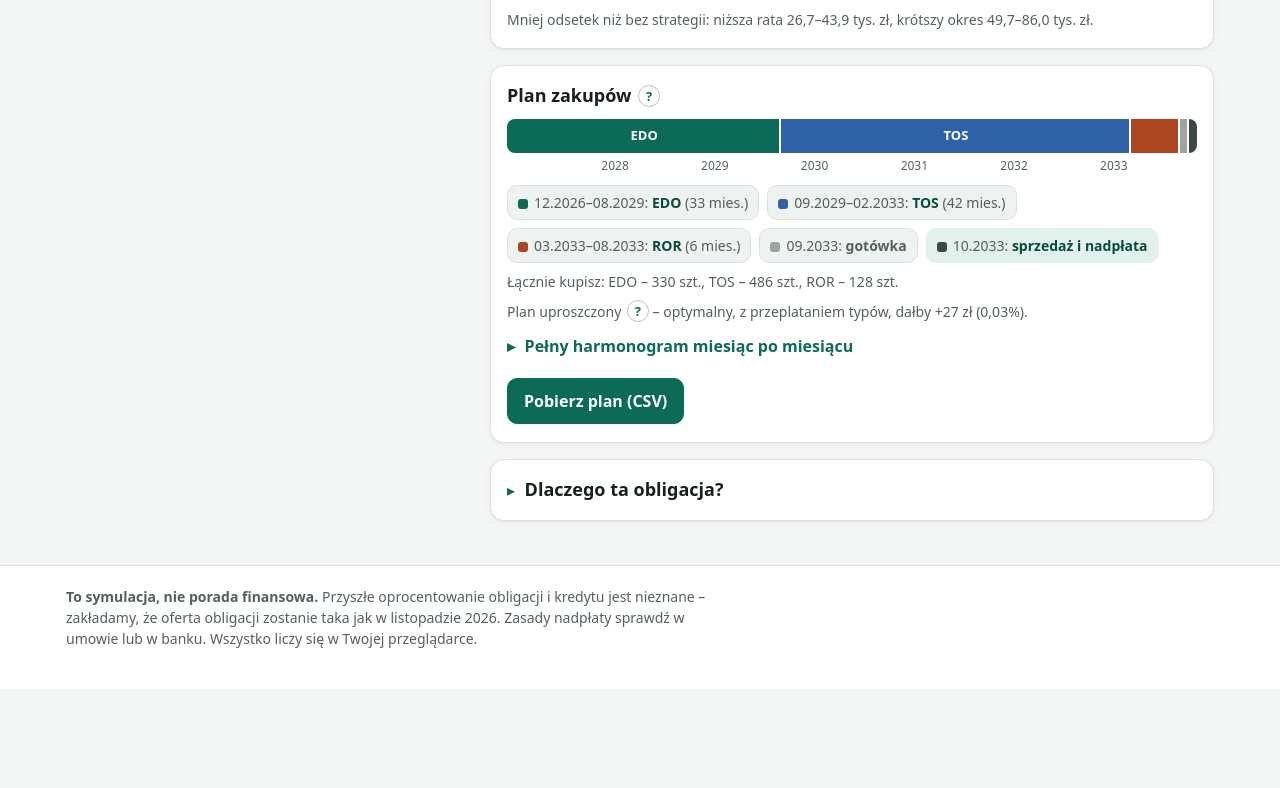
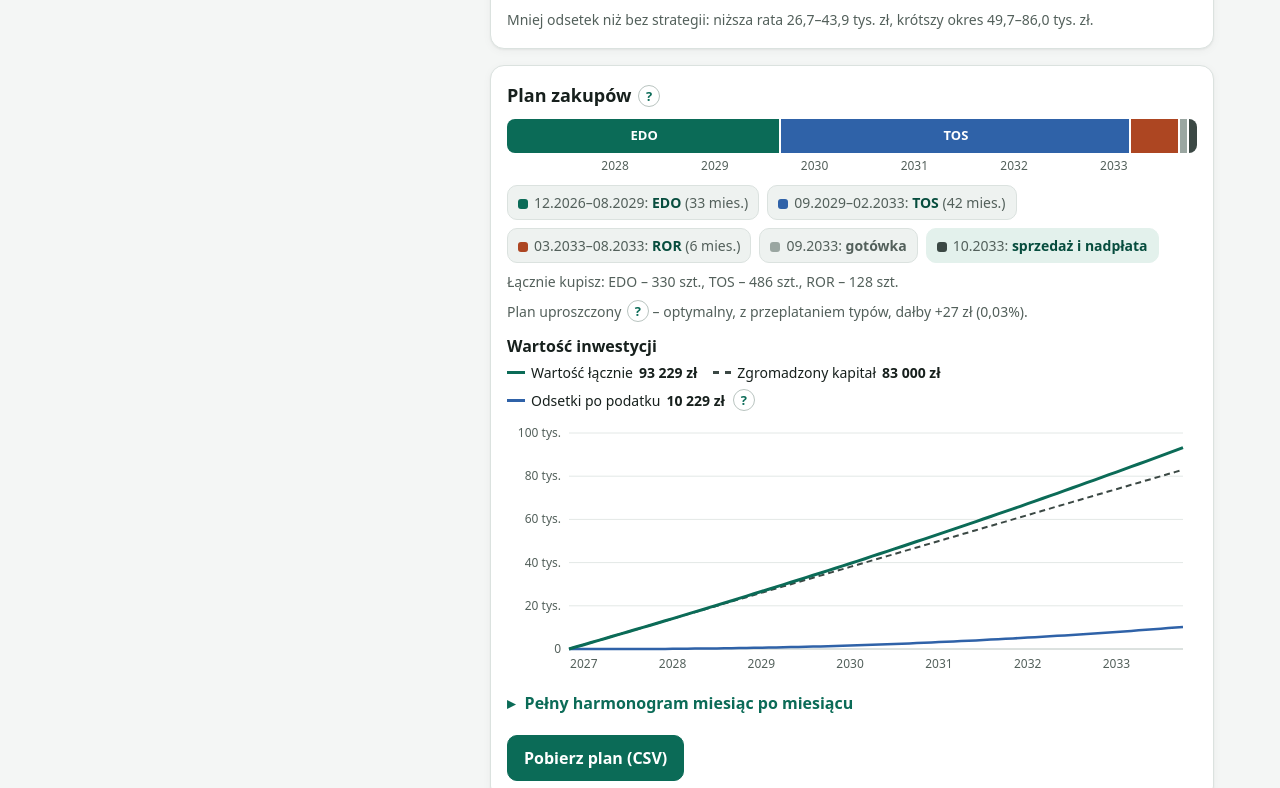
Before and after one commit to MrLaBaguette/BK2, a plain HTML site: page index.html in a window 1280 px wide. Shown: the part 1526-2314 px from the top of the page. Before the commit the page ends 2215 px from the top, so only its background shows below. Drawn offline with Linux system fonts and the light colour scheme.

Commit message:
Wykres wartości inwestycji w planie zakupów
Trzy linie: wartość łącznie (po sprzedaży w danym miesiącu), zgromadzony
kapitał (wpłaty + posiadane obligacje) i odsetki po podatku. Nad pełnym
harmonogramem; obliczenia bez zmian (testy 44/44).

Co-Authored-By: Claude Opus 5.5 <noreply@anthropic.com>
Claude-Session: https://claude.ai/code/session_01LBGkbH9VYjfYP8FwjCq17z

```diff
--- a/index.html
+++ b/index.html
@@ -360,6 +360,13 @@ tr.end td { background: var(--surface-2); font-weight: 650; }
 .mini-go { font-weight: 650; white-space: nowrap; }
 @media (min-width: 980px) { .mini-bar { display: none !important; } }
 
+/* ---------- wykres wartości inwestycji ---------- */
+.sub-h { font-size: 16px; margin: 18px 0 10px; }
+.chart .g-int { stroke: var(--t-tos); }
+.legend i.lg-cap { border-top-color: var(--bal); border-top-style: dashed; }
+.legend i.lg-int { border-top-color: var(--t-tos); }
+.legend b { font-variant-numeric: tabular-nums; }
+
 </style>
 </head>
 <body>
@@ -598,6 +605,9 @@ tr.end td { background: var(--surface-2); font-weight: 650; }
       <section class="panel" aria-labelledby="h-plan">
         <h2 id="h-plan">Plan zakupów <button type="button" class="tip" data-tip="plan" aria-label="Wyjaśnienie: jak czytać plan">?</button></h2>
         <div id="r-plan"></div>
+        <h3 class="sub-h">Wartość inwestycji</h3>
+        <div id="r-growth-legend" class="legend"></div>
+        <div id="r-growth" class="chart"></div>
         <details class="sub-details" id="d-table">
           <summary>Pełny harmonogram miesiąc po miesiącu</summary>
           <div id="r-table"></div>
@@ -1384,6 +1394,7 @@ var BK2 = (function () {
     plan: 'Co miesiąc kupujesz obligacje za całą dostępną gotówkę (wpłata, odsetki, pieniądze z wykupu), w pełnych setkach. Każdą trzymasz do wykupu albo do końca dopłat – wtedy sprzedajesz wszystko i nadpłacasz kredyt.',
     seria: 'Kod serii to symbol i miesiąc wykupu, np. EDO0434 = EDO z wykupem w kwietniu 2034. Znajdziesz go przy każdej pozycji na koncie obligacji.',
     prosty: 'Kupujesz schodkami: najpierw najdłuższe obligacje, potem coraz krótsze, bez przeplatania. Krótkie wstawki usuwamy, jeśli plan traci przez to najwyżej 1% (próg zmienisz w trybie ekspert).',
+    odsetki: 'Wartość łącznie minus zgromadzony kapitał: odsetki po podatku Belki. Gdybyś sprzedał obligacje przed terminem, potrącamy też opłatę za wcześniejszy wykup, dlatego na początku linia może być lekko pod zerem.',
     portfel: 'Ile dostałbyś na rękę, gdybyś w danym miesiącu sprzedał wszystkie obligacje: po opłatach za wcześniejszy wykup i po podatku Belki, razem z gotówką czekającą na zakup.'
   };
   var QUIPS = [
@@ -1766,6 +1777,7 @@ var BK2 = (function () {
     renderAfter(res, P);
     renderHoldResult(res);
     renderPlan(res);
+    renderGrowth(res);
     if ($('#d-table').open) renderTable(res);
     renderWhy(res, P);
     renderWarnings(res, P);
@@ -1948,6 +1960,47 @@ var BK2 = (function () {
     else if (res.cross) note = 'Od <b>' + mon(res.cross.abs) + '</b> portfel przewyższa dług – możesz spłacić całość.';
     else note = 'W ' + mon(L.endAbs) + ' portfel pokryje ' + pct(Math.min(1, res.bonds.net / L.S120), 0) + ' długu.';
     $('#r-chart-note').innerHTML = note;
+  }
+
+  /* ---------------- wartość inwestycji (w planie zakupów) ---------------- */
+  function renderGrowth(res) {
+    var box = $('#r-growth'), rows = res.sim.rows, L = res.loan;
+    if (!rows.length) { box.innerHTML = ''; $('#r-growth-legend').innerHTML = ''; return; }
+    var W = Math.round(Math.max(300, Math.min(820, box.clientWidth || 640)));
+    var narrow = W < 520, H = narrow ? 220 : 260, pl = narrow ? 50 : 62, pr = 14, pt = 14, pb = 30;
+    var start = res.portfolio0 || 0, cap = start;
+    var pts = [{ abs: L.endAbs - res.months, total: start, cap: start, int: 0 }];
+    rows.forEach(function (r) { cap += r.deposit; pts.push({ abs: r.abs, total: r.portfolio, cap: cap, int: r.portfolio - cap }); });
+    var ymax = 0, ymin = 0;
+    pts.forEach(function (p) { ymax = Math.max(ymax, p.total, p.cap); ymin = Math.min(ymin, p.int); });
+    var step = niceStep((ymax - ymin) / 5);
+    ymax = Math.max(step, Math.ceil(ymax / step - 1e-9) * step);
+    ymin = ymin < 0 ? -Math.ceil(-ymin / step - 1e-9) * step : 0;
+    var x0 = pts[0].abs, x1 = pts[pts.length - 1].abs, span = Math.max(1, x1 - x0);
+    function X(a) { return pl + (a - x0) / span * (W - pl - pr); }
+    function Y(v) { return pt + (ymax - v) / (ymax - ymin) * (H - pt - pb); }
+    function path(key) { return pts.map(function (p, i) { return (i ? 'L' : 'M') + X(p.abs).toFixed(1) + ' ' + Y(p[key]).toFixed(1); }).join(''); }
+    var g = '';
+    for (var v = ymin; v <= ymax + 1e-6; v += step) {
+      g += '<line class="' + (Math.abs(v) < 1e-6 ? 'g-axis' : 'g-grid') + '" x1="' + pl + '" x2="' + (W - pr) + '" y1="' + Y(v).toFixed(1) + '" y2="' + Y(v).toFixed(1) + '" stroke-width="1"/>' +
+        '<text x="' + (pl - 8) + '" y="' + (Y(v) + 4).toFixed(1) + '" text-anchor="end">' + (v < 0 ? '−' + yLabel(-v) : yLabel(v)) + '</text>';
+    }
+    var every = span / 12 > (narrow ? 5 : 9) ? 2 : 1;
+    for (var a = x0; a <= x1; a++) {
+      if (E.monthOf(a) === 1 && E.yearOf(a) % every === 0) {
+        g += '<text x="' + X(a).toFixed(1) + '" y="' + (H - pb + 19) + '" text-anchor="middle">' + E.yearOf(a) + '</text>';
+      }
+    }
+    g += '<path d="' + path('cap') + '" fill="none" class="g-bal" stroke-width="2" stroke-dasharray="6 4"/>' +
+      '<path d="' + path('int') + '" fill="none" class="g-int" stroke-width="2.5" stroke-linejoin="round"/>' +
+      '<path d="' + path('total') + '" fill="none" class="g-port" stroke-width="3" stroke-linejoin="round"/>';
+    var last = pts[pts.length - 1];
+    box.innerHTML = '<svg viewBox="0 0 ' + W + ' ' + H + '" width="' + W + '" height="' + H + '" role="img" aria-label="Wykres wartości inwestycji: w ' + mon(L.endAbs) +
+      ' wartość łącznie ' + zl(last.total) + ', zgromadzony kapitał ' + zl(last.cap) + ', odsetki po podatku ' + zl(last.int) + '.">' + g + '</svg>';
+    $('#r-growth-legend').innerHTML =
+      '<span><i class="lg-port"></i>Wartość łącznie <b>' + zl(last.total) + '</b></span>' +
+      '<span><i class="lg-cap"></i>Zgromadzony kapitał <b>' + zl(last.cap) + '</b></span>' +
+      '<span><i class="lg-int"></i>Odsetki po podatku <b>' + zl(last.int) + '</b> ' + tip('odsetki', 'odsetki po podatku') + '</span>';
   }
 
   /* ---------------- 4. po dopłatach ---------------- */
@@ -2359,7 +2412,7 @@ var BK2 = (function () {
   window.addEventListener('resize', function () {
     closeTip();
     clearTimeout(rz);
-    rz = setTimeout(function () { if (last) renderChart(last.res); }, 150);
+    rz = setTimeout(function () { if (last) { renderChart(last.res); renderGrowth(last.res); } }, 150);
   });
 
   /* ---------------- start ---------------- */
```
